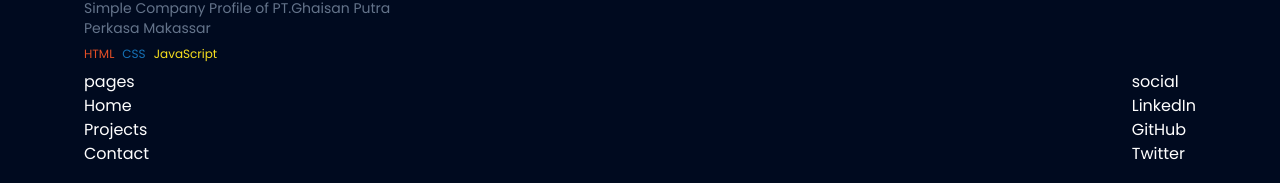
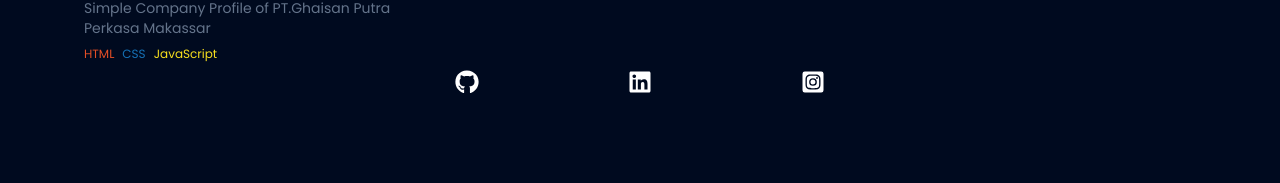
Before and after one commit to izzahnin/portfolio, a Next.js app: page / in a window 1280 px wide. Shown: the part 1197-1380 px from the top of the page. After the commit the page ends 1311 px from the top, so only its background shows below. Built offline with nearby package versions, Linux system fonts and the light colour scheme.

Commit message:
feat: refactor footer

```diff
--- a/app/components/Footer.tsx
+++ b/app/components/Footer.tsx
@@ -1,26 +1,24 @@
-import React from 'react'
+import React from "react";
+import Link from "next/link";
+
+import { FaLinkedin, FaGithub, FaInstagramSquare } from "react-icons/fa";
+import { MdMail } from "react-icons/md";
 
 export const Footer = () => {
   return (
-    <main>
-      <section className='flex justify-between'>
-        <div>
-          <h1>pages</h1>
-          <ul>
-            <li>Home</li>
-            <li>Projects</li>
-            <li>Contact</li>
-          </ul>
-        </div>
-        <div>
-          <h1>social</h1>
-          <ul>
-            <li>LinkedIn</li>
-            <li>GitHub</li>
-            <li>Twitter</li>
-          </ul>
-        </div>
+    <main className="flex flex-col w-full items-center gap-4">
+      <section className="flex align-middle items-center w-1/3 justify-between text-2xl">
+        <Link href="https://github.com/izzahnin" target="_blank" className="hover:text-blue-primary" >
+          <FaGithub />
+        </Link>
+        <Link href="https://www.linkedin.com/in/nurul-izzah-nurhidayat-397346289/" target="_blank" className="hover:text-blue-primary">
+          <FaLinkedin />
+        </Link>
+        <Link href="https://www.instagram.com/izzah_nin/" target="_blank" className="hover:text-blue-primary">
+          <FaInstagramSquare />
+        </Link>
       </section>
+      {/* <footer>Izzahnin &copy; 2024</footer> */}
     </main>
-  )
-}
+  );
+};
```
